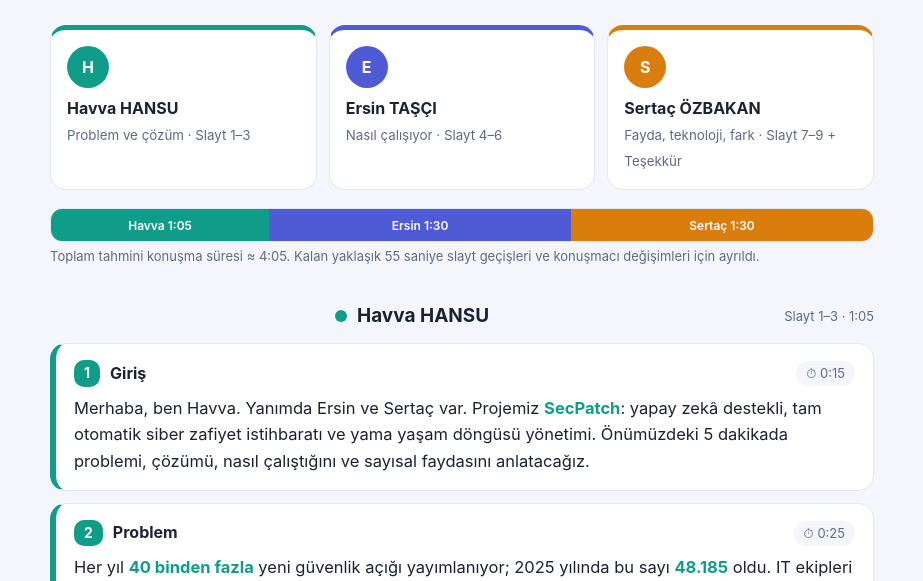
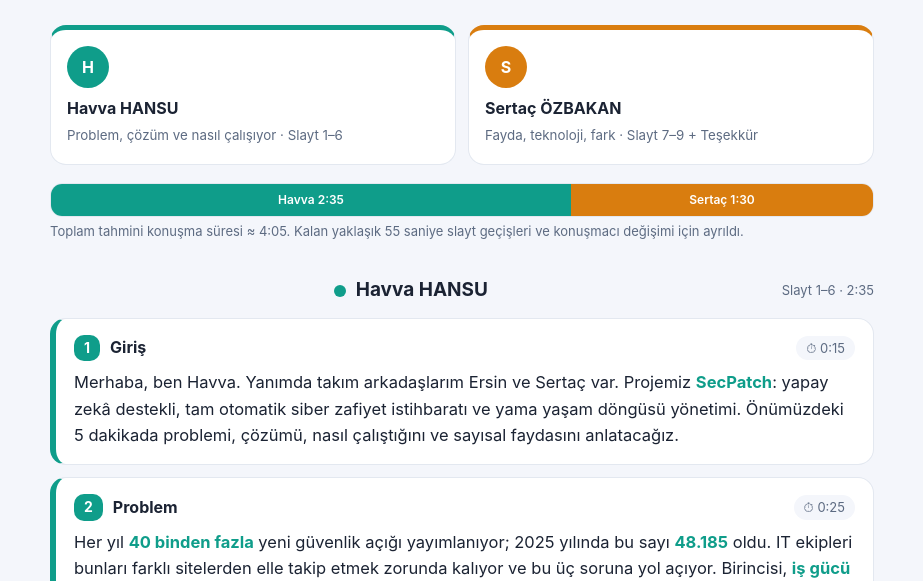
Before and after one commit to Sertac14/gift, a plain HTML site: page index.html in a window 1280 px wide. Shown: the part 208-789 px from the top of the page, without its empty margins (178-1101 px from the left). Drawn offline with Linux system fonts and the light colour scheme.

Commit message:
Update index.html

```diff
--- a/index.html
+++ b/index.html
@@ -52,34 +52,34 @@ body{margin:0;background:var(--bg);color:var(--ink);font-family:"Inter",system-u
 </header>
 <section class="team" id="team"></section>
 <div class="bar" id="bar"></div>
-<p class="barnote">Toplam tahmini konuşma süresi ≈ 4:05. Kalan yaklaşık 55 saniye slayt geçişleri ve konuşmacı değişimleri için ayrıldı.</p>
+<p class="barnote">Toplam tahmini konuşma süresi ≈ 4:05. Kalan yaklaşık 55 saniye slayt geçişleri ve konuşmacı değişimi için ayrıldı.</p>
 <main id="main"></main>
 <section class="notes">
 <h3>Notlar</h3>
 <ul>
 <li>Metinler notlarınıza sadık kalındı; yalnızca konuşma akışına uyarlandı, geçiş cümleleri eklendi.</li>
 <li>Slayt 3’teki notunuz yarım görünüyordu; “sunucu ya da ajan kurulumu gerektirmez” ifadesi SecPatch için yazıldı.</li>
+<li>Ersin’in bölümü (Slayt 4–6) Havva’ya aktarıldı; aradaki konuşmacı geçişi kaldırıldı, Sertaç artık Havva’dan devralıyor.</li>
 <li>Süreler dakikada yaklaşık 130–140 kelimelik sakin bir tempoya göre hesaplandı. Prova sırasında süre tutmanızı öneririm.</li>
 </ul>
 </section>
 </div>
 <script>
-var P=[{n:"Havva HANSU",i:"H",r:"Problem ve çözüm",s:"Slayt 1–3",t:"1:05",w:65},
-{n:"Ersin TAŞÇI",i:"E",r:"Nasıl çalışıyor",s:"Slayt 4–6",t:"1:30",w:90},
+var P=[{n:"Havva HANSU",i:"H",r:"Problem, çözüm ve nasıl çalışıyor",s:"Slayt 1–6",t:"2:35",w:155},
 {n:"Sertaç ÖZBAKAN",i:"S",r:"Fayda, teknoloji, fark",s:"Slayt 7–9 + Teşekkür",t:"1:30",w:90}];
 var S=[
-{p:0,n:"1",h:"Giriş",t:"0:15",x:"Merhaba, ben Havva. Yanımda Ersin ve Sertaç var. Projemiz <b>SecPatch</b>: yapay zekâ destekli, tam otomatik siber zafiyet istihbaratı ve yama yaşam döngüsü yönetimi. Önümüzdeki 5 dakikada problemi, çözümü, nasıl çalıştığını ve sayısal faydasını anlatacağız."},
+{p:0,n:"1",h:"Giriş",t:"0:15",x:"Merhaba, ben Havva. Yanımda takım arkadaşlarım Ersin ve Sertaç var. Projemiz <b>SecPatch</b>: yapay zekâ destekli, tam otomatik siber zafiyet istihbaratı ve yama yaşam döngüsü yönetimi. Önümüzdeki 5 dakikada problemi, çözümü, nasıl çalıştığını ve sayısal faydasını anlatacağız."},
 {p:0,n:"2",h:"Problem",t:"0:25",x:"Her yıl <b>40 binden fazla</b> yeni güvenlik açığı yayımlanıyor; 2025 yılında bu sayı <b>48.185</b> oldu. IT ekipleri bunları farklı sitelerden elle takip etmek zorunda kalıyor ve bu üç soruna yol açıyor. Birincisi, <b>iş gücü kaybı ve uyarı yorgunluğu</b>. İkincisi, müdahale sürelerinin uzamasıyla <b>genişleyen risk penceresi</b>. Üçüncüsü ise <b>KVKK ve GDPR uyumunun</b> sağlanamaması."},
-{p:0,n:"3",h:"Çözüm",t:"0:25",x:"SecPatch bu problemi uçtan uca otomatikleştiriyor. Akıllı bir <b>duman dedektörü</b> düşünün: sadece alarm vermiyor, doğru itfaiyeciyi de çağırıyor ve yangın sönene kadar takip ediyor. Üstelik sunucu ya da ajan kurulumu gerektirmiyor, KVKK riski de minimum.",c:"→ Geçiş: “Peki bu sistem nasıl çalışıyor? Ersin anlatsın.”"},
-{p:1,n:"4",h:"Sistem Nasıl Çalışıyor?",t:"0:35",x:"Teşekkürler Havva. Sistem <b>üç aşamada</b> çalışıyor. Birinci adım, <b>topla</b>: NVD ve aktif zafiyet listesi CISA KEV olmak üzere iki kaynaktan saatlik otomatik tarama yapılıyor. İkinci adım, <b>analiz et</b>: yapay zekâ Türkçe özet, kritiklik ve yama önerisi üretiyor; halüsinasyonu engellemek için gerçekler hep kaynaktan alınıyor. Üçüncü adım, <b>dağıt ve izle</b>: zafiyet doğru uzmana atanıyor, e-posta, Monday ve Google Sheets olmak üzere üç kanala yazılıyor, SLA ve kapanış takip ediliyor."},
-{p:1,n:"5",h:"Özellikler",t:"0:25",x:"Özellikler iki başlıkta toplanıyor. Soldaki <b>akıllı istihbarat</b>: çok kaynaklı tarama, yapay zekâ analizi, aktif zafiyet rozeti, skorlama ve envanter eşleştirme. Sağdaki <b>tam otomatik yaşam döngüsü</b>: saatlik tarama, tekilleştirme sayesinde sıfır gürültü, otomatik atama, SLA ve durum bildirimleri. Yani insan müdahalesi gerekmiyor."},
-{p:1,n:"6",h:"Yaşam Döngüsü",t:"0:30",x:"Projenin adındaki <b>yaşam döngüsü</b> kısmı burada devreye giriyor. Her görev açıldığında kritikliğe göre bir <b>SLA</b>, yani son çözüm tarihi atanıyor. Süre aşılırsa yönetici otomatik uyarılıyor. Uzman görevi üstlenince “çalışmaya başlandı”, çözünce “çözüldü” maili gönderiliyor. Böylece “açtık da ne oldu?” sorusu ortadan kalkıyor.",c:"→ Geçiş: “Şimdi sayılara, Sertaç’a geçiyorum.”"},
-{p:2,n:"7",h:"Sayısal Fayda",t:"0:30",x:"Teşekkürler Ersin. Manuel tarama ve tasnif, bir analiste günde yaklaşık <b>iki saate</b> mal olur; biz bunu <b>sıfıra</b> indiriyoruz. Yeni bir kritik açık, günler yerine <b>en geç bir saat</b> içinde yakalanıyor. Sistemimiz şu ana kadar <b>100’den fazla</b> gerçek CVE kaydını işleyip sorumlularına atadı. Bunlar canlı veriler, iddiamızın kanıtı."},
-{p:2,n:"8",h:"Teknoloji",t:"0:25",x:"Teknoloji tarafında tamamen hazır bulut servisleri kullandık: otomasyon için <b>n8n</b>, veri için <b>NVD ve CISA KEV</b>, yapay zekâ için OpenAI uyumlu <b>RuneLab</b>, görev yönetimi için <b>Monday</b>, ölçüm için <b>Google Sheets</b>, bildirim için e-posta. Hiçbiri sunucu kurulumu gerektirmiyor; dolayısıyla maliyet ve güvenlik riski düşük."},
-{p:2,n:"9",h:"Bizi Farklı Kılan",t:"0:30",x:"Bizi farklı kılan şu: çoğu araç sadece CVE listeler. SecPatch ise “bu açık aktif istismar ediliyor mu, benim varlığımı etkiliyor mu, SLA’sı ne?” diye <b>önceliklendirir</b>; sorumlusuna atar ve <b>kapanana kadar izler</b>. Mimari genişlemeye açık: yeni bir kaynak eklemek birkaç satır."},
-{p:2,n:"★",h:"Teşekkür Slaydı",t:"0:05",x:"Teşekkürler, sorularınızı almaktan memnuniyet duyarız."}
+{p:0,n:"3",h:"Çözüm",t:"0:25",x:"SecPatch bu problemi uçtan uca otomatikleştiriyor. Akıllı bir <b>duman dedektörü</b> düşünün: sadece alarm vermiyor, doğru itfaiyeciyi de çağırıyor ve yangın sönene kadar takip ediyor. Üstelik sunucu ya da ajan kurulumu gerektirmiyor, KVKK riski de minimum.",c:"→ Geçiş: “Peki bu sistem nasıl çalışıyor?”"},
+{p:0,n:"4",h:"Sistem Nasıl Çalışıyor?",t:"0:35",x:"Sistem <b>üç aşamada</b> çalışıyor. Birinci adım, <b>topla</b>: NVD ve aktif zafiyet listesi CISA KEV olmak üzere iki kaynaktan saatlik otomatik tarama yapılıyor. İkinci adım, <b>analiz et</b>: yapay zekâ Türkçe özet, kritiklik ve yama önerisi üretiyor; halüsinasyonu engellemek için gerçekler hep kaynaktan alınıyor. Üçüncü adım, <b>dağıt ve izle</b>: zafiyet doğru uzmana atanıyor, e-posta, Monday ve Google Sheets olmak üzere üç kanala yazılıyor, SLA ve kapanış takip ediliyor."},
+{p:0,n:"5",h:"Özellikler",t:"0:25",x:"Özellikler iki başlıkta toplanıyor. Soldaki <b>akıllı istihbarat</b>: çok kaynaklı tarama, yapay zekâ analizi, aktif zafiyet rozeti, skorlama ve envanter eşleştirme. Sağdaki <b>tam otomatik yaşam döngüsü</b>: saatlik tarama, tekilleştirme sayesinde sıfır gürültü, otomatik atama, SLA ve durum bildirimleri. Yani insan müdahalesi gerekmiyor."},
+{p:0,n:"6",h:"Yaşam Döngüsü",t:"0:30",x:"Projenin adındaki <b>yaşam döngüsü</b> kısmı burada devreye giriyor. Her görev açıldığında kritikliğe göre bir <b>SLA</b>, yani son çözüm tarihi atanıyor. Süre aşılırsa yönetici otomatik uyarılıyor. Uzman görevi üstlenince “çalışmaya başlandı”, çözünce “çözüldü” maili gönderiliyor. Böylece “açtık da ne oldu?” sorusu ortadan kalkıyor.",c:"→ Geçiş: “Şimdi sayılara, Sertaç’a geçiyorum.”"},
+{p:1,n:"7",h:"Sayısal Fayda",t:"0:30",x:"Teşekkürler Havva. Manuel tarama ve tasnif, bir analiste günde yaklaşık <b>iki saate</b> mal olur; biz bunu <b>sıfıra</b> indiriyoruz. Yeni bir kritik açık, günler yerine <b>en geç bir saat</b> içinde yakalanıyor. Sistemimiz şu ana kadar <b>100’den fazla</b> gerçek CVE kaydını işleyip sorumlularına atadı. Bunlar canlı veriler, iddiamızın kanıtı."},
+{p:1,n:"8",h:"Teknoloji",t:"0:25",x:"Teknoloji tarafında tamamen hazır bulut servisleri kullandık: otomasyon için <b>n8n</b>, veri için <b>NVD ve CISA KEV</b>, yapay zekâ için OpenAI uyumlu <b>RuneLab</b>, görev yönetimi için <b>Monday</b>, ölçüm için <b>Google Sheets</b>, bildirim için e-posta. Hiçbiri sunucu kurulumu gerektirmiyor; dolayısıyla maliyet ve güvenlik riski düşük."},
+{p:1,n:"9",h:"Bizi Farklı Kılan",t:"0:30",x:"Bizi farklı kılan şu: çoğu araç sadece CVE listeler. SecPatch ise “bu açık aktif istismar ediliyor mu, benim varlığımı etkiliyor mu, SLA’sı ne?” diye <b>önceliklendirir</b>; sorumlusuna atar ve <b>kapanana kadar izler</b>. Mimari genişlemeye açık: yeni bir kaynak eklemek birkaç satır."},
+{p:1,n:"★",h:"Teşekkür Slaydı",t:"0:05",x:"Teşekkürler, sorularınızı almaktan memnuniyet duyarız."}
 ];
-var K=["var(--c0)","var(--c1)","var(--c2)"],team=document.getElementById("team"),bar=document.getElementById("bar"),main=document.getElementById("main");
+var K=["var(--c0)","var(--c2)"],team=document.getElementById("team"),bar=document.getElementById("bar"),main=document.getElementById("main");
 P.forEach(function(p,i){
 team.insertAdjacentHTML("beforeend",'<div class="person" style="--c:'+K[i]+'"><div class="av">'+p.i+'</div><b>'+p.n+'</b><small>'+p.r+' · '+p.s+'</small></div>');
 bar.insertAdjacentHTML("beforeend",'<div style="--c:'+K[i]+';flex:'+p.w+'">'+p.n.split(" ")[0]+' '+p.t+'</div>');
```
